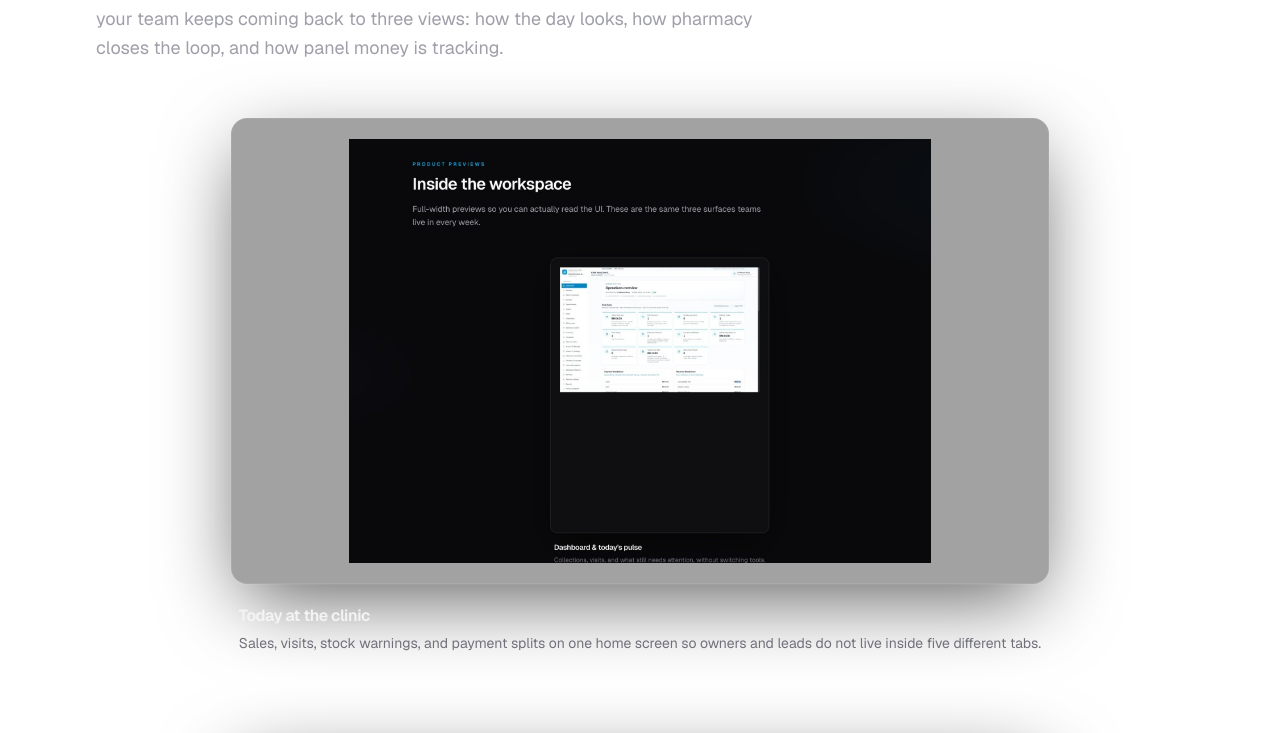
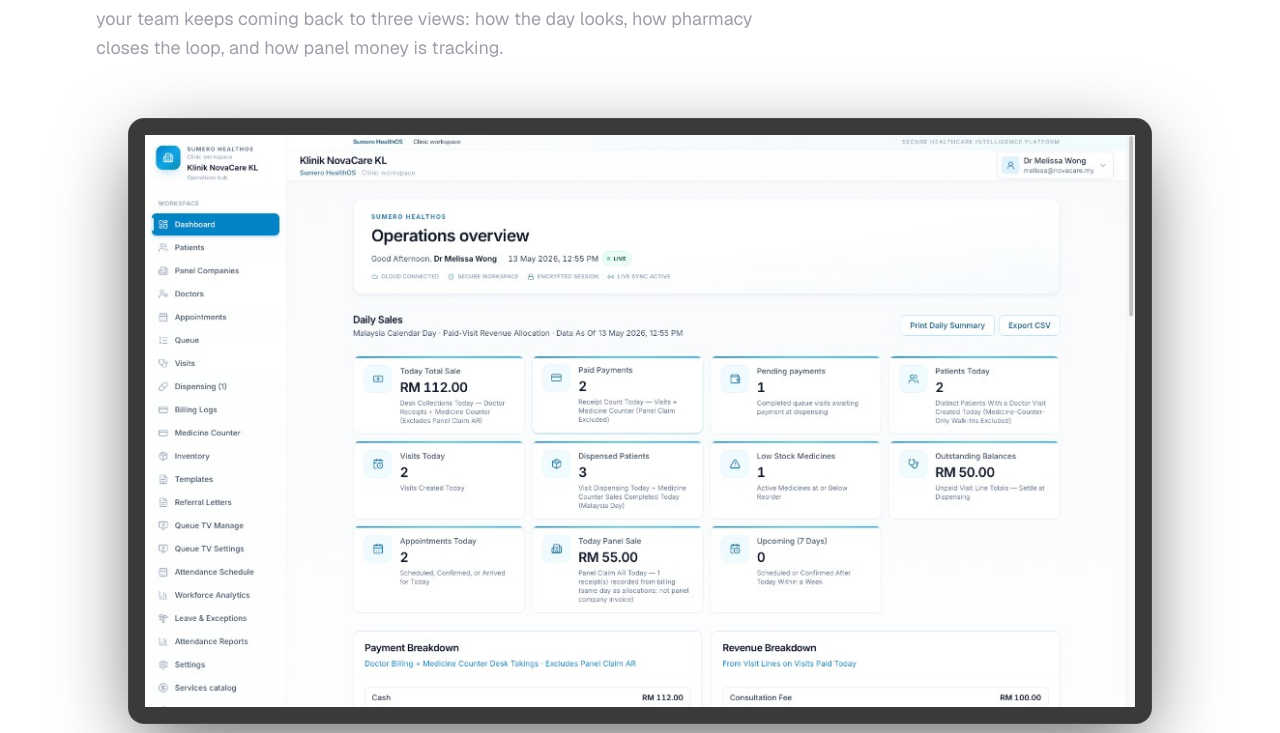
Before and after one commit to Kjayamani96/sumero-technologies, a Next.js app in the folder sumero-technologies/: page /products/sumero-healthos in a window 1280 px wide. Shown: the part 2647-3380 px from the top of the page. Built offline with nearby package versions, Linux system fonts and the light colour scheme; no server answers.

Commit message:
Marketing site: HealthOS pages, login, copy, assets

```diff
--- a/sumero-technologies/app/page.tsx
+++ b/sumero-technologies/app/page.tsx
@@ -146,13 +146,14 @@
                     clinic workspace, live preview
                   </span>
                 </div>
-                <div className="relative aspect-[4/3] w-full bg-zinc-950 sm:aspect-[16/11]">
+                <div className="bg-zinc-950 p-1 sm:p-2">
                   <Image
                     src="/marketing/dashboard-queue.png"
-                    alt="Sumero HealthOS dashboard showing today's operations, collections, and visits."
-                    fill
-                    className="object-cover object-top"
+                    alt="Sumero HealthOS operations overview: daily sales, visits, and clinic metrics."
+                    width={1920}
+                    height={1080}
                     sizes="(max-width: 1024px) 100vw, 50vw"
+                    className="mx-auto block h-auto max-h-[min(58vh,520px)] w-auto max-w-full object-contain sm:max-h-[min(62vh,580px)]"
                     priority
                   />
                 </div>
--- a/sumero-technologies/components/marketing/SumeroHealthOSContent.tsx
+++ b/sumero-technologies/components/marketing/SumeroHealthOSContent.tsx
@@ -30,14 +30,15 @@
   if (src) {
     return (
       <figure className="mx-auto max-w-5xl">
-        <div className="overflow-hidden rounded-2xl border border-white/[0.08] bg-zinc-900/40 shadow-[0_24px_80px_-12px_rgba(0,0,0,0.65)] ring-1 ring-white/[0.06]">
-          <div className="relative h-[min(58vh,620px)] min-h-[320px] w-full sm:min-h-[380px] lg:min-h-[440px]">
+        <div className="overflow-hidden rounded-2xl border border-white/[0.08] bg-zinc-950/80 shadow-[0_24px_80px_-12px_rgba(0,0,0,0.65)] ring-1 ring-white/[0.06]">
+          <div className="flex w-full items-center justify-center p-2 sm:p-4">
             <Image
               src={src}
               alt={alt}
-              fill
+              width={1920}
+              height={1080}
               sizes="(max-width: 1024px) 100vw, 896px"
-              className="object-contain object-top p-3 sm:p-5"
+              className="mx-auto block h-auto max-h-[min(88vh,960px)] w-auto max-w-full object-contain"
               priority={priority ?? false}
             />
           </div>
```
Also changed, not shown: sumero-technologies/public/marketing/dashboard-queue.png.
